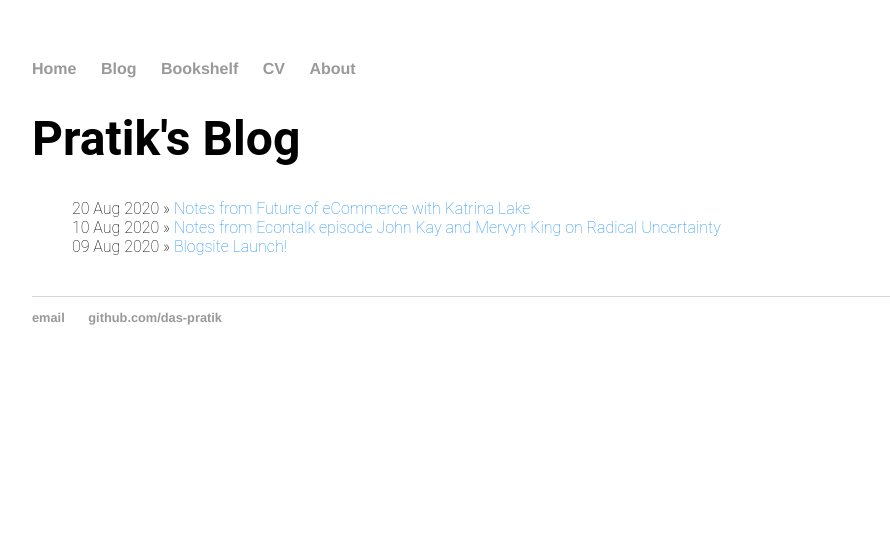
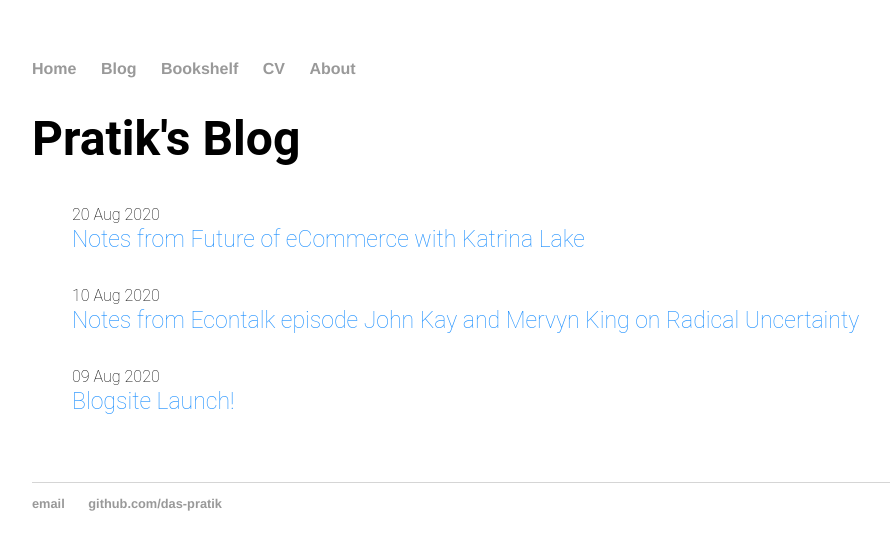
Before and after one commit to das-pratik/das-pratik.github.io, a Jekyll site: the page built from blog/index.html, in a window 1280 px wide. Shown: the top 550 px of the page, without its empty margins (160-1050 px from the left). Built offline with Jekyll 4.4.1, drawn with Linux system fonts in a browser that asks for light colours.

Commit message:
Update Blog page layout and remove newline from post

```diff
--- a/_layouts/post.html
+++ b/_layouts/post.html
@@ -12,7 +12,7 @@ layout: default
   ]
 </span>
 
-<p class="meta">{{ page.date | date_to_string }}</p>
+<p class="meta">{{ page.date | date_to_string }}</p><br/>
 
 <div class="post">
   {{ content }}
--- a/blog/index.html
+++ b/blog/index.html
@@ -6,6 +6,11 @@ title: Pratik's Blog
 
 	<ul class="posts">
 	  {% for post in site.posts%}
-	    <li><span>{{ post.date | date_to_string }}</span> » <a href="{{ post.url }}" title="{{ post.title }}">{{ post.title }}</a></li>
+		<li>
+			<span class="post-date">{{ post.date | date_to_string }}</span><br/>
+			<a href="{{ post.url }}" title="{{ post.title }}">{{ post.title }}</a>
+			<br/>
+			<br/>
+		</li>
 	  {% endfor %}
 	</ul>
--- a/css/main.css
+++ b/css/main.css
@@ -62,9 +62,13 @@ ul.posts {
     font-size: 1.2em;
 }
 
+.posts .post-date {
+    font-size: 0.7em;
+}
+
 ul.posts li {
     font-family:'Roboto', sans-serif;
-    font-size: 1rem;
+    font-size: 1.2em;
     font-weight: 1; /* weight=1 to make text light*/
     list-style: none;
 }
```
Also changed, not shown: _posts/2020-08-20-stitchfix-and-future-of-ecommerce.md (+0 -1 lines).
